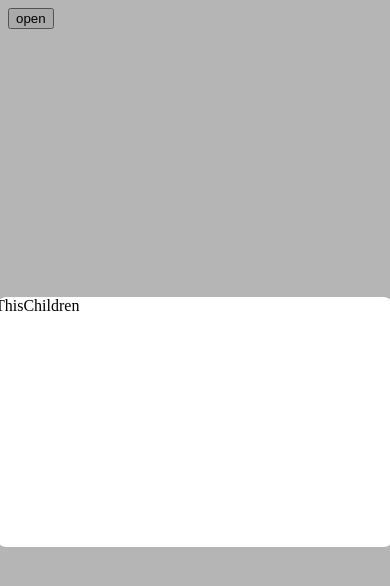
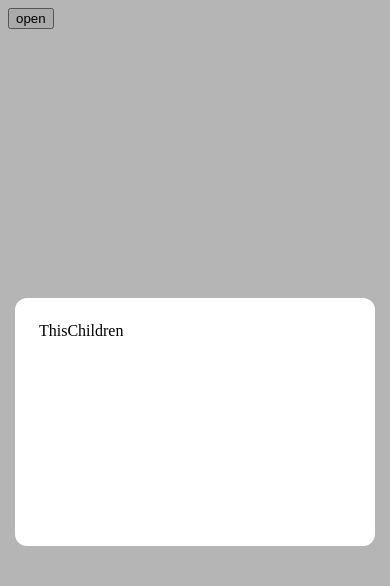
Before and after one commit to Sararmjalal/react-modal-pro, a React (Create React App) app: page / in a window 390 px wide. Both pictures are taken after a click on the button "open". Shown: the top 586 px of the page. Built offline with nearby package versions, Linux system fonts and the light colour scheme.

Commit message:
updated: sheet styles dialog

```diff
--- a/src/assets/styles.css
+++ b/src/assets/styles.css
@@ -1,5 +1,6 @@
 :root {
     --react-modal-pro-sheet-radius: 12px;
+    --react-modal-pro-sheet-padding: 24px;
     --react-modal-pro-sheet-background: #FFFFFF;
     --react-modal-pro-backdrop-background: #0000004a;
 }
--- a/src/components/dialog/style.module.css
+++ b/src/components/dialog/style.module.css
@@ -12,12 +12,25 @@
 .sheet {
     top: 50%;
     left: 50%;
+    opacity: 1;
+    padding: var(--react-modal-pro-sheet-padding);
     z-index: 1010;
     position: fixed;
-    min-width: 400px;
-    min-height: 250px;
     transform: translate(-50%, -50%);
-    opacity: 1;
     border-radius: var(--react-modal-pro-sheet-radius);
     background: var(--react-modal-pro-sheet-background);
 }
+
+@media only screen and (max-width: 600px) {
+    .sheet {
+        min-width: 80%;
+        min-height: 200px;
+    }
+}
+
+@media only screen and (min-width: 601px) {
+    .sheet {
+        min-width: 400px;
+        min-height: 250px;
+    }
+}
```
